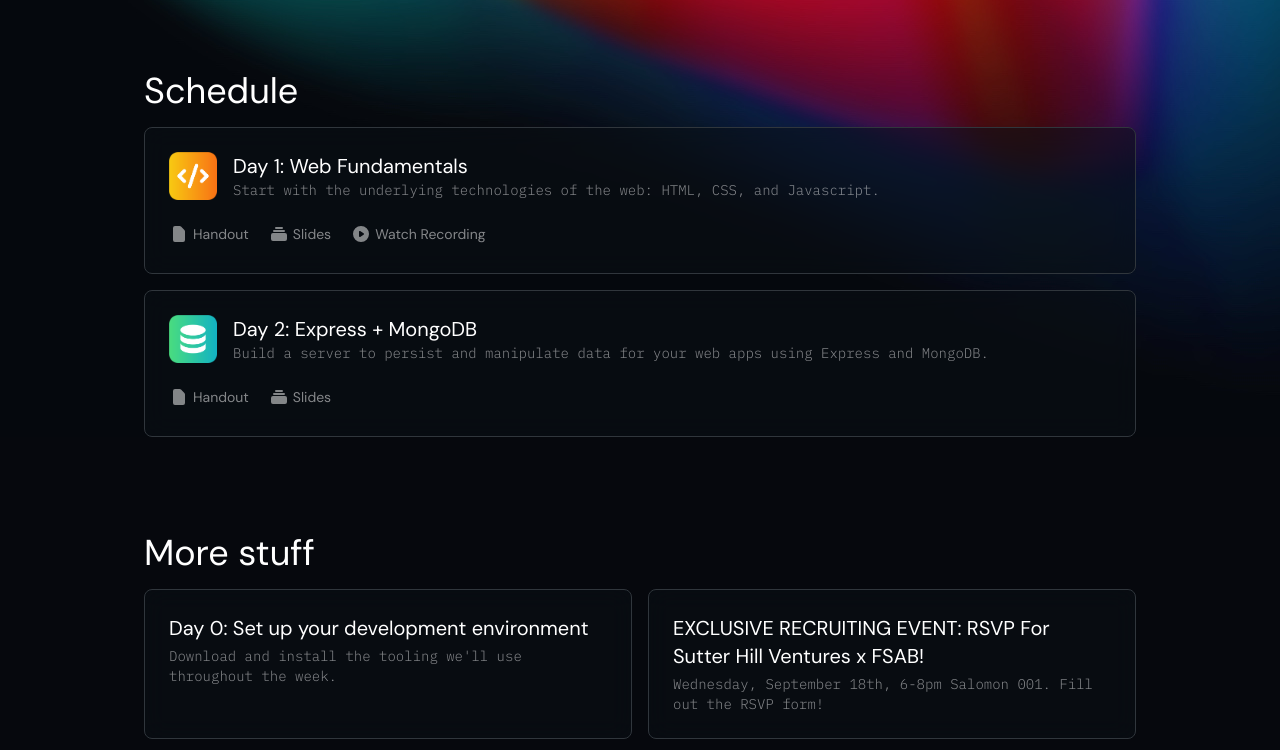
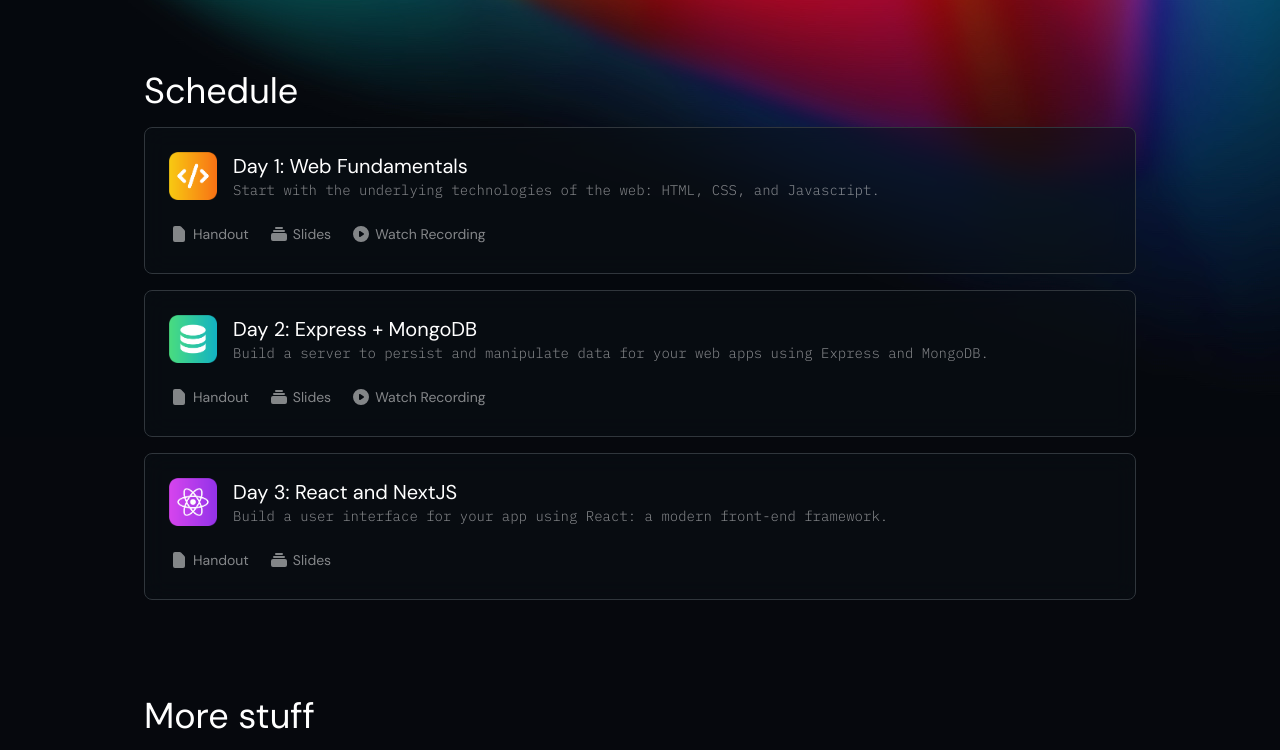
Before and after one commit to xuvi7/bootcamp-fall2025, a Next.js app: page / in a window 1280 px wide. Shown: the part 501-1251 px from the top of the page. Built offline with nearby package versions, Linux system fonts and the light colour scheme.

Commit message:
add day 3

```diff
--- a/pages/index.tsx
+++ b/pages/index.tsx
@@ -19,14 +19,14 @@
         image: "/backend.png",
         handout: "https://docs.google.com/document/d/1OUsq9DHk7-K0hC14dZpuYL_mR51mmxTfpkYXphof00U/edit?usp=sharing",
         slides: "https://docs.google.com/presentation/d/1d8-7Dc2RJsPbKJ-ZndwGwcVKKeqB6DvFs02_vlVTikg/edit?usp=sharing",
-        // recording: "",
+        recording: "https://brown.zoom.us/rec/play/TuWLCxLKRS3wps6E0Q00tijdcyel6G8fWu6kqJDkApiNNbHJ5mGwVHqnCb9HFitGT0XgF4Kk9kwuVYgV.VrgQNSkf6zKXKpHL?autoplay=true&startTime=1726012558000",
     },
     {
-        name: "Day 3: React",
+        name: "Day 3: React and NextJS",
         description: "Build a user interface for your app using React: a modern front-end framework.",
         image: "/react.png",
-        handout: "https://docs.google.com/document/d/1GuqxjAZ6mkzfLBbbJC14q0bCK3TRweEZS5lVXKzUS1E/edit?usp=sharing",
-        slides: "https://docs.google.com/presentation/d/1gDeKXtuXb33L6nT3cWZVKKxH3BrxFeU3W7zfLYHpbEY/edit?usp=sharing",
+        handout: "https://docs.google.com/document/d/1bjighpGkJ6kehmuQBB7XIVSigYV1waMyNfoIaYjB9HQ/edit?usp=sharing",
+        slides: "https://docs.google.com/presentation/d/1cseRjslSDr_mxVH6JWDLpg5NruFGhtS_2a_SbWqZq6w/edit?usp=sharing",
         // recording: "https://brown.zoom.us/rec/share/Jy5c8U1Nh03YE_LD3ma3aDRd0SPE7MMdufCQUwb8NEip8-8YpFKGnuFIxcpmjCRw.wX9CGRDM04rhLouH",
     }, {
         name: "Day 4: Integration",
@@ -108,9 +108,8 @@
             <div className="max-w-5xl px-4 mx-auto space-y-24 mt-4">
                 <section>
                     {/* NOTE: HIDING THIRD AND FOURTH DAYS */}
-                    {/*
                     <ul className="space-y-4">
-                        {workshops.slice(2).map(workshop => <ScheduleItem key={workshop.name}
+                        {workshops.slice(2, 3).map(workshop => <ScheduleItem key={workshop.name}
                             name={workshop.name}
                             description={workshop.description}
                             image={workshop.image}
@@ -118,7 +117,6 @@
                             slides={workshop.slides}
                             recording={workshop.recording} />)}
                     </ul>
-                    */}
                 </section>
                 <section>
                     <h2 className="text-3xl md:text-4xl">
```
